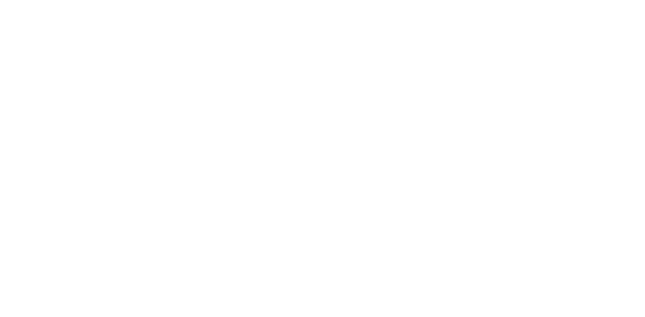
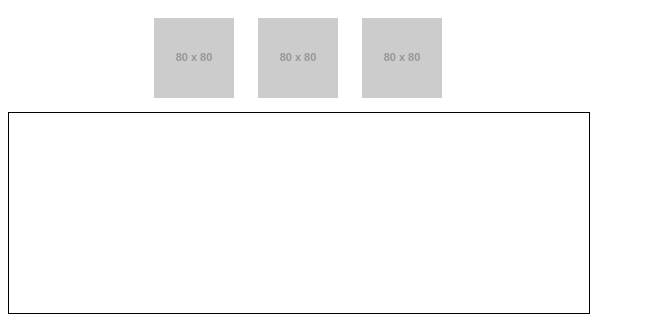
Before and after one commit to GenesisMauries/mastercard, a plain HTML site: page index.html in a window 1280 px wide. Shown: the whole page, without its empty margins (0-645 px from the left). Drawn offline with Linux system fonts and the light colour scheme; placeholder pictures from the web are drawn by us.

Commit message:
Drag and drop de imagenes

```diff
--- a/index.html
+++ b/index.html
@@ -6,11 +6,53 @@
     <meta http-equiv="X-UA-Compatible" content="ie=edge">
     <link rel="shortcut icon" href="https://img.icons8.com/ios/50/000000/cat.png">
     <title>Master Card</title>
+    <style>
+        #imagenes {
+            width: 580px;
+            height: 250px;
+            text-align: center;
+        }
+        .padre {
+            width: 580px;
+            height: 200px;
+            display: flex;
+            border: 1px solid black;
+        }
+        .tipo {
+            flex-grow: 1;
+        }
+        .animal {
+            margin: 10px;
+            height: 80px;
+            width: 80px;
+        }
+    </style>
 </head>
 <body>
+    <section id="imagenes" ondrop="drop(event)" ondragover="allowDrop(event)">
+        <div>
+            <img class="animal" src="https://dummyimage.com/80x80/1d46eb/fff" draggable="true" ondragstart="drag(event)" id="drag1" name="fuego"/>
+            <img class="animal" src="https://dummyimage.com/80x80/eb1e47/fff" draggable="true" ondragstart="drag(event)" id="drag2" name="agua"/>
+            <img class="animal" src="https://dummyimage.com/80x80/25eb1e/fff" draggable="true" ondragstart="drag(event)" id="drag3" name="fuego"/>
+        </div>
+        <div class="padre">
+            <div class="tipo" id="fuego" ondrop="drop(event)" ondragover="allowDrop(event)"></div>
+         </div>
+    </section>
 
+    <script type="text/javascript">
+        function allowDrop(ev) {
+            ev.preventDefault();
+        }
+        function drag(ev) {
+            ev.dataTransfer.setData("text", ev.target.id);
+        }
 
-
-    <script></script>
+        function drop(ev) {
+            ev.preventDefault();
+            var data = ev.dataTransfer.getData("text");
+        ev.target.appendChild(document.getElementById(data));
+        }
+    </script>
 </body>
 </html>
```
